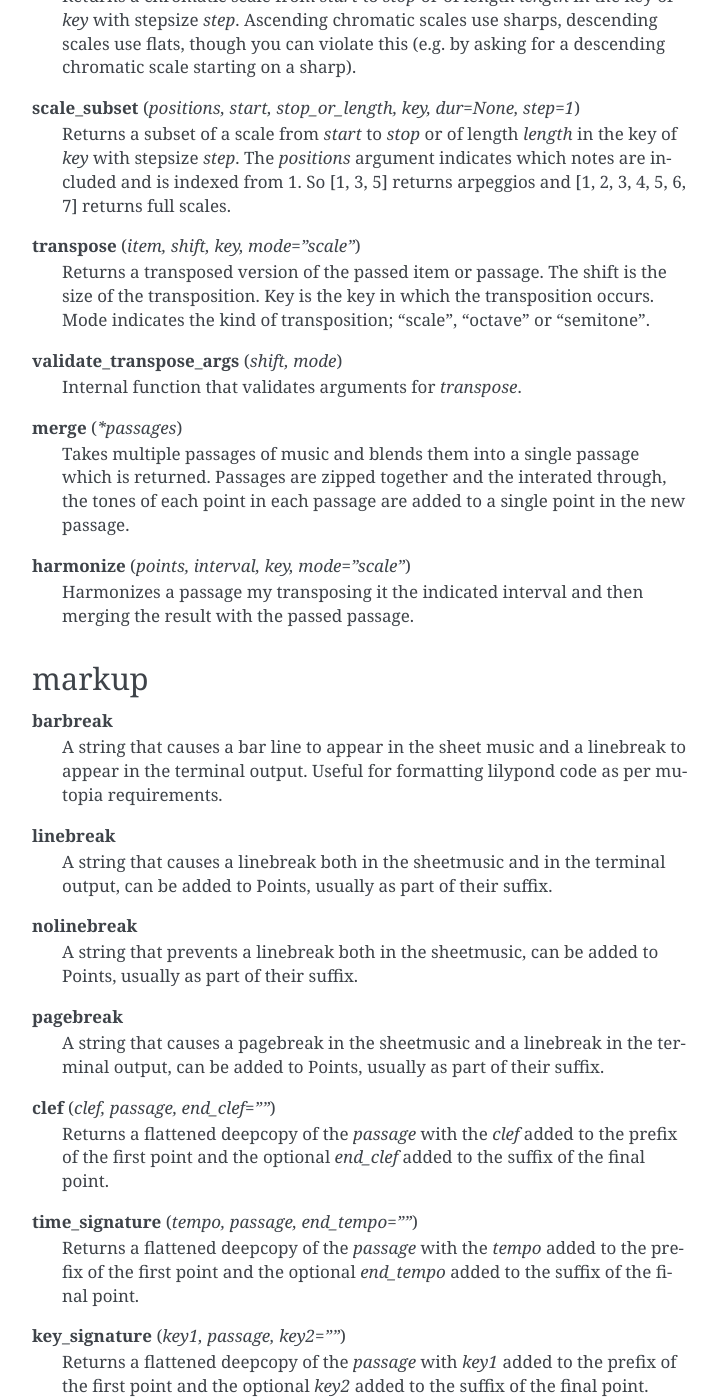
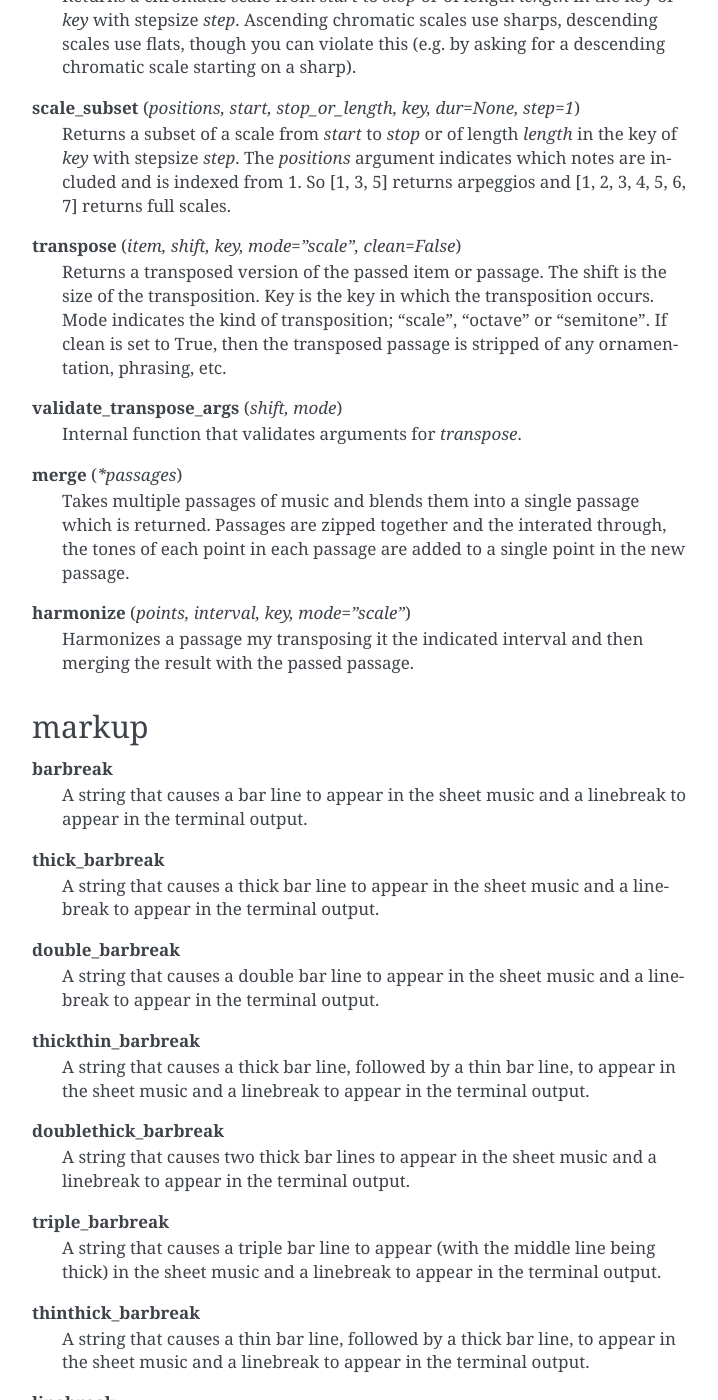
Before and after one commit to thomasmorgan/LilyLib, a Sphinx documentation site: the page built from docs/source/API.rst, in a window 1280 px wide and 1400 px high, scrolled down 11308 px. Shown: the whole window, without its empty margins (388-1106 px from the left). Built offline with Sphinx 7.4.7, drawn with Linux system fonts in a browser that asks for light colours; some of the changed text lies outside the part shown.

Commit message:
docs: update

```diff
--- a/docs/source/API.rst
+++ b/docs/source/API.rst
@@ -407,8 +407,8 @@ points
 **scale_subset** (*positions, start, stop_or_length, key, dur=None, step=1*)
 	Returns a subset of a scale from *start* to *stop* or of length *length* in the key of *key* with stepsize *step*. The *positions* argument indicates which notes are included and is indexed from 1. So [1, 3, 5] returns arpeggios and [1, 2, 3, 4, 5, 6, 7] returns full scales.
 
-**transpose** (*item, shift, key, mode="scale"*)
-	Returns a transposed version of the passed item or passage. The shift is the size of the transposition. Key is the key in which the transposition occurs. Mode indicates the kind of transposition; "scale", "octave" or "semitone".
+**transpose** (*item, shift, key, mode="scale", clean=False*)
+	Returns a transposed version of the passed item or passage. The shift is the size of the transposition. Key is the key in which the transposition occurs. Mode indicates the kind of transposition; "scale", "octave" or "semitone". If clean is set to True, then the transposed passage is stripped of any ornamentation, phrasing, etc.
 
 **validate_transpose_args** (*shift, mode*)
 	Internal function that validates arguments for *transpose*.
@@ -423,7 +423,25 @@ markup
 -----------
 
 **barbreak**
-	A string that causes a bar line to appear in the sheet music and a linebreak to appear in the terminal output. Useful for formatting lilypond code as per mutopia requirements.
+	A string that causes a bar line to appear in the sheet music and a linebreak to appear in the terminal output.
+
+**thick_barbreak**
+	A string that causes a thick bar line to appear in the sheet music and a linebreak to appear in the terminal output.
+
+**double_barbreak**
+	A string that causes a double bar line to appear in the sheet music and a linebreak to appear in the terminal output.
+
+**thickthin_barbreak**
+	A string that causes a thick bar line, followed by a thin bar line, to appear in the sheet music and a linebreak to appear in the terminal output.
+
+**doublethick_barbreak**
+	A string that causes two thick bar lines to appear in the sheet music and a linebreak to appear in the terminal output.
+
+**triple_barbreak**
+	A string that causes a triple bar line to appear (with the middle line being thick) in the sheet music and a linebreak to appear in the terminal output.
+
+**thinthick_barbreak**
+	A string that causes a thin bar line, followed by a thick bar line, to appear in the sheet music and a linebreak to appear in the terminal output.
 
 **linebreak**
 	A string that causes a linebreak both in the sheetmusic and in the terminal output, can be added to Points, usually as part of their suffix.
@@ -445,6 +463,9 @@ markup
 
 **slur** (*passage*)
 	Returns a deepcopy of the passage, with the first prefix and final suffix edited such that a slur encloses the passage.
+
+**sustain** (*passage*)
+	Returns a deepcopy of the passage, with the first prefix and final suffix edited such that a passage starts with a pedal marking and ends with the symbol to release the pedal.
 
 **phrase** (*passage*)
 	Returns a deepcopy of the passage, with the first prefix and final suffix edited such that a phrasing slur encloses the passage.
@@ -538,7 +559,7 @@ piece
 	**Piece.scale_subset** (*positions, start, stop_or_length, dur=None, step=1*)
 		Returns a subset of a scale by passing all arguments and the piece's current key to points.scale_subset. The *positions* argument indicates which notes are included and is indexed from 1. So [1, 3, 5] returns arpeggios and [1, 2, 3, 4, 5, 6, 7] returns full scales.
 
-	**Piece.transpose** (*item, shift, mode="scale"*)
+	**Piece.transpose** (*item, shift, mode="scale", clean=False*)
 		Returns a transposed version of the passed item or passage, by passing all arguments and the piece's current key to points.transpose.
 
 	**Piece.harmonize** (*points, intervals, mode="scale"*)
--- a/docs/source/core_concepts.rst
+++ b/docs/source/core_concepts.rst
@@ -68,6 +68,7 @@ Our new piece contains two functions: *details* and *write_score*. These contain
             self.key = "C Major"
             self.score = {}
             self.auto_add_bars = False
+            self.piano_staff = True
 
 	        self.details()
 
--- a/docs/source/writing_music.rst
+++ b/docs/source/writing_music.rst
@@ -220,12 +220,13 @@ We've seen `transpose` used a few times above. It takes an (arbitrarily nested)
 
 ::
 
-	def transpose(item, shift, key, mode="scale"):
+	def transpose(item, shift, key, mode="scale", clean=False):
 
 - *item*; the thing you want to transpose
 - *shift*; the interval you want it transposed by
 - *key*; the key in which the transposition occurs
 - *mode*; the "`kind`" of transposition. Either 'scale', 'octave' or 'semitone'.
+- *clean*; whether or not the transposed passage is stripped on any ornamentation (etc.)
 
 You need to specify a key because otherwise transposing according to a scale is not possible. Most of the cases we've seen above are where the bass clef is a -1 octave (or -7 scale) transposition of the treble clef.
 
```
Also changed, not shown: other parts of docs/source/API.rst (+1 -1 lines).
